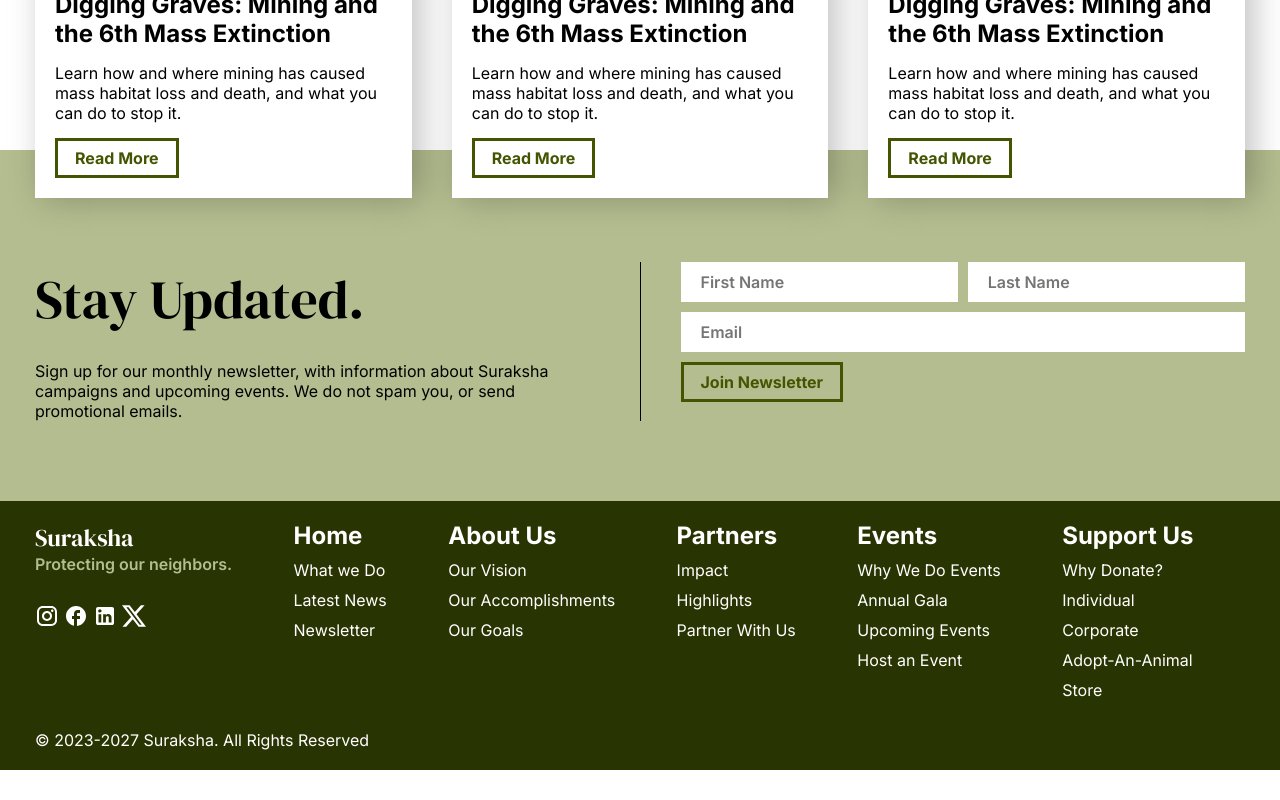
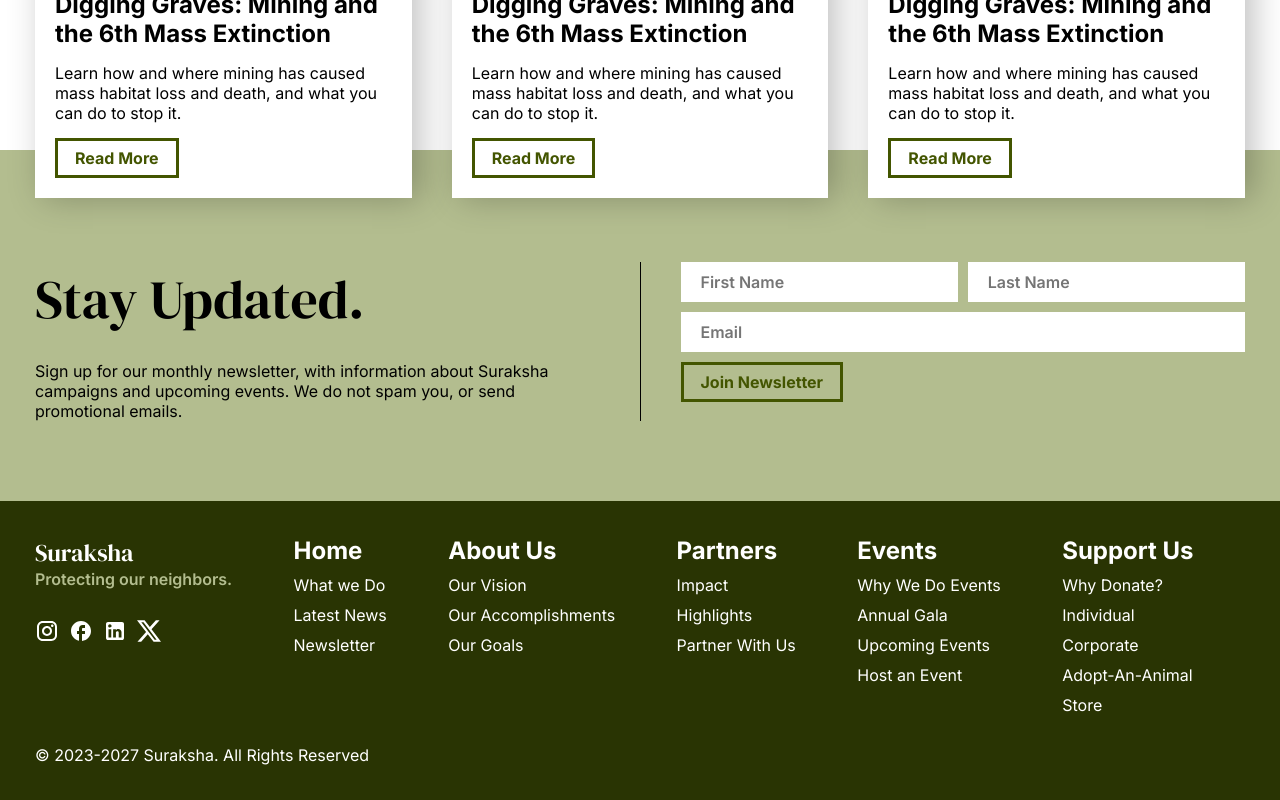
Before and after one commit to Achintya72/suraksha, a Next.js app: page / in a window 1280 px wide. Shown: the part 1855-2655 px from the top of the page. Before the commit the page ends 2625 px from the top, so only its background shows below. Built offline with nearby package versions, Linux system fonts and the light colour scheme.

Commit message:
updated the footer's padding

```diff
--- a/src/components/Footer/footer.module.css
+++ b/src/components/Footer/footer.module.css
@@ -1,7 +1,7 @@
 .footer {
     background-color: var(--clr-green-dark);
     color: white;
-    padding: 20px 0px;
+    padding: 35px 0px;
 }
 
 .linkGrid {
@@ -42,7 +42,7 @@
     margin-top: 30px;
     display: flex;
     flex-direction: row;
-    gap: 5px;
+    gap: 10px;
 }
 
 .suraksha {
```
